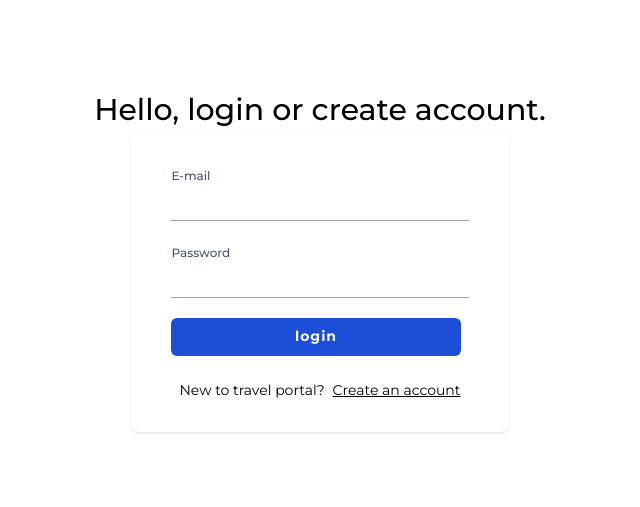
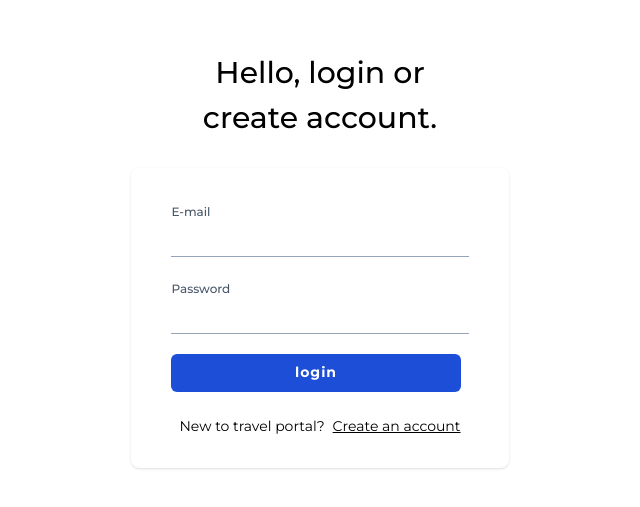
Before and after one commit to mkropidlowski/travel-portal, a Next.js app: page /login in a window 1280 px wide. Shown: the part 141-648 px from the top of the page, without its empty margins (320-960 px from the left). Built offline with nearby package versions, Linux system fonts and the light colour scheme; no server answers.

Commit message:
feat: change login form styles

```diff
--- a/app/(auth)/login/layout.tsx
+++ b/app/(auth)/login/layout.tsx
@@ -1,6 +1,6 @@
 import Navbar from "@/app/components/navbar/navbar";
 
-export default async function BlogLayout({ children }: { children: React.ReactNode }) {
+export default async function AuthLayout({ children }: { children: React.ReactNode }) {
     return (
         <>
             <div className="max-w-[1140px] max-h-max flex items-center flex-col m-auto">{children}</div>
--- a/app/(auth)/login/page.tsx
+++ b/app/(auth)/login/page.tsx
@@ -2,8 +2,8 @@ import AuthForm from "./components/AuthForm";
 
 const LoginPage = () => {
     return (
-        <div className="flex justify-center items-center flex-col w-[900px] h-screen">
-            <h2 className="text-[30px] font-medium">Hello, login or create account.</h2>
+        <div className="flex justify-center items-center flex-col max-w-[900px] h-screen gap-7">
+            <h2 className="text-[30px] font-medium max-w-[300px] text-center">Hello, login or create account.</h2>
             <AuthForm />
         </div>
     );
```
